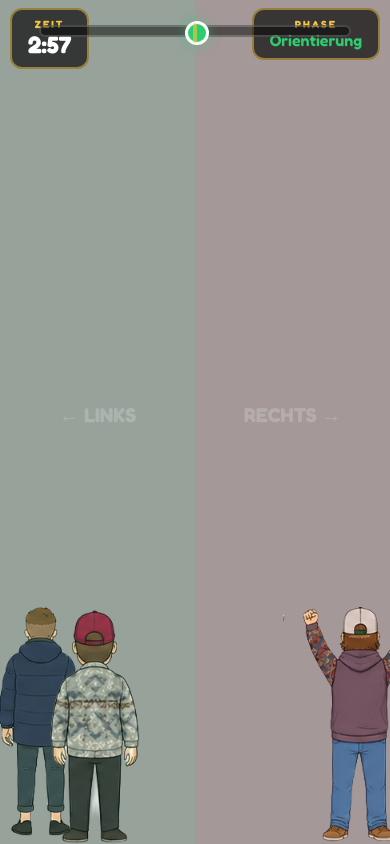
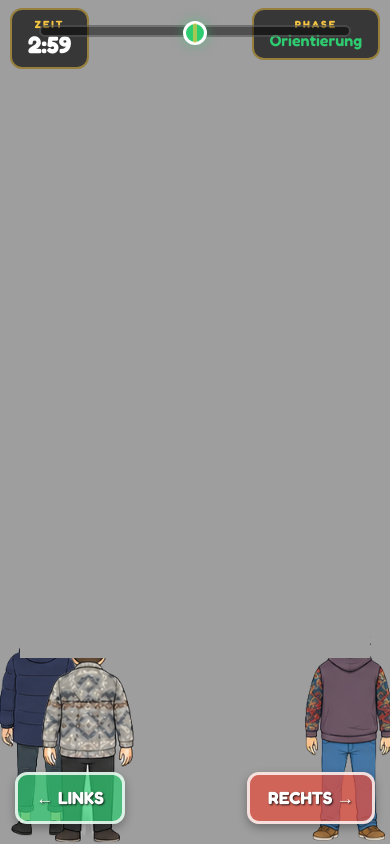
Before and after one commit to zirkumflex567-sketch/franzi, a plain HTML site: page index.html in a window 390 px wide. Both pictures are taken after a click on the button "🤠 LOS GEHT'S!". Drawn offline with Linux system fonts and the light colour scheme.

Commit message:
Mobile UX Fixes: Buttons, Size, Audio Loop, Restart Loop Bug

```diff
--- a/game.js
+++ b/game.js
@@ -8,9 +8,9 @@
   const CFG = {
     DURATION: 180,          // 3 minutes in seconds
     FAIL_ANGLE: 85,         // degrees → game over
-    CORRECTION_SPEED: 220,  // balance correction per second (reduced from 280 = harder)
-    GRAVITY_BASE: 18,       // base gravity pull (increased from 12 = harder)
-    DISTURB_BASE: 30,       // base disturbance strength (increased from 25)
+    CORRECTION_SPEED: 220,  // balance correction per second
+    GRAVITY_BASE: 25,       // base gravity pull (increased from 18 = much harder)
+    DISTURB_BASE: 45,       // base disturbance strength (increased from 30)
     HORSE_BOB_SPEED: 3,     // horse bobbing frequency
     GRACE_PERIOD: 3,        // seconds of invincibility at start
     QTE_TIMES: [45, 90, 130, 165], // 4 QTEs instead of 3, spread across the game
@@ -42,6 +42,7 @@
   };
 
   let canvas, ctx, W, H;
+  let loopId = null; // To prevent multiple loops running
 
   // === ASSET PLACEHOLDERS ===
   const assets = {
@@ -183,24 +184,33 @@
       if (e.key === 'ArrowRight') state.inputRight = false;
     });
 
-    // Touch – split screen method
-    const tl = document.getElementById('touch-left');
-    const tr = document.getElementById('touch-right');
+    // Touch – visible buttons
+    const tl = document.getElementById('btn-left');
+    const tr = document.getElementById('btn-right');
 
-    tl.addEventListener('touchstart', e => { e.preventDefault(); state.inputLeft = true; if (state.qteActive) handleQTETap(); });
-    tl.addEventListener('touchend', e => { e.preventDefault(); state.inputLeft = false; });
-    tr.addEventListener('touchstart', e => { e.preventDefault(); state.inputRight = true; if (state.qteActive) handleQTETap(); });
-    tr.addEventListener('touchend', e => { e.preventDefault(); state.inputRight = false; });
+    const handleLeftStart = (e) => { e.preventDefault(); state.inputLeft = true; if (state.qteActive) handleQTETap(); };
+    const handleLeftEnd = (e) => { e.preventDefault(); state.inputLeft = false; };
+    const handleRightStart = (e) => { e.preventDefault(); state.inputRight = true; if (state.qteActive) handleQTETap(); };
+    const handleRightEnd = (e) => { e.preventDefault(); state.inputRight = false; };
 
-    // Mouse fallback
-    tl.addEventListener('mousedown', () => { state.inputLeft = true; if (state.qteActive) handleQTETap(); });
-    tl.addEventListener('mouseup', () => { state.inputLeft = false; });
-    tr.addEventListener('mousedown', () => { state.inputRight = true; if (state.qteActive) handleQTETap(); });
-    tr.addEventListener('mouseup', () => { state.inputRight = false; });
+    // Support both touch and mouse on buttons
+    tl.addEventListener('touchstart', handleLeftStart);
+    tl.addEventListener('touchend', handleLeftEnd);
+    tl.addEventListener('mousedown', handleLeftStart);
+    tl.addEventListener('mouseup', handleLeftEnd);
+    tl.addEventListener('mouseleave', handleLeftEnd);
+
+    tr.addEventListener('touchstart', handleRightStart);
+    tr.addEventListener('touchend', handleRightEnd);
+    tr.addEventListener('mousedown', handleRightStart);
+    tr.addEventListener('mouseup', handleRightEnd);
+    tr.addEventListener('mouseleave', handleRightEnd);
   }
 
   // === START / RESTART ===
   function start() {
+    if (loopId) cancelAnimationFrame(loopId);
+
     state = {
       running: true, failed: false, won: false, balance: 0, elapsed: 0, lastTime: performance.now(),
       inputLeft: false, inputRight: false,
@@ -208,17 +218,16 @@
       dustParticles: [],
       cameraShake: { x: 0, y: 0, intensity: 0 },
       failTime: 0,
-      winTime: 0, // tracks win animation time
+      winTime: 0,
     };
     randomizeGuyPositions();
     showScreen('game-screen');
     document.getElementById('vignette').style.opacity = '0';
-    // Start music
-    if (bgMusic) {
-      bgMusic.currentTime = 0;
+    // Start music without resetting it to 0
+    if (bgMusic && bgMusic.paused) {
       bgMusic.play().catch(() => {}); // autoplay may fail without user gesture
     }
-    requestAnimationFrame(loop);
+    loopId = requestAnimationFrame(loop);
   }
 
   function restart() { start(); }
@@ -258,7 +267,7 @@
 
     // continue loop even if not running to play fail animation
     if (state.running || state.failed) {
-      requestAnimationFrame(loop);
+      loopId = requestAnimationFrame(loop);
     }
   }
 
@@ -647,7 +656,9 @@
 
       const img = assets.horseFrames[frameId];
       if (img && img.naturalWidth) {
-        const targetW = W * 0.4;
+        // Significantly larger horse: take up more screen width, especially on mobile!
+        // At least 350px wide, or 65% of screen width if that's larger. But don't exceed 600px.
+        const targetW = Math.min(Math.max(W * 0.65, 350), 600);
         const s = targetW / img.naturalWidth;
         const dw = img.naturalWidth * s;
         const dh = img.naturalHeight * s;
@@ -670,23 +681,6 @@
       ctx.arc(p.x, p.y, p.size, 0, Math.PI * 2);
       ctx.fill();
     });
-  }
-
-  function drawTouchHints() {
-    // Subtle touch zone hints
-    if (state.elapsed < 5) {
-      const alpha = Math.max(0, 1 - state.elapsed / 5) * 0.15;
-      ctx.fillStyle = `rgba(46,204,113,${alpha})`;
-      ctx.fillRect(0, 0, W / 2, H);
-      ctx.fillStyle = `rgba(231,76,60,${alpha})`;
-      ctx.fillRect(W / 2, 0, W / 2, H);
-      // Labels
-      ctx.fillStyle = `rgba(255,255,255,${alpha * 3})`;
-      ctx.font = 'bold 20px Fredoka';
-      ctx.textAlign = 'center';
-      ctx.fillText('← LINKS', W * 0.25, H / 2);
-      ctx.fillText('RECHTS →', W * 0.75, H / 2);
-    }
   }
 
   // === WIN / FAIL ===
--- a/index.html
+++ b/index.html
@@ -57,9 +57,11 @@
         </div>
       </div>
 
-      <!-- Touch zones (invisible) -->
-      <div id="touch-left" class="touch-zone"></div>
-      <div id="touch-right" class="touch-zone"></div>
+      <!-- Touch controls (visible) -->
+      <div id="mobile-controls">
+        <button id="btn-left" class="control-btn">← LINKS</button>
+        <button id="btn-right" class="control-btn">RECHTS →</button>
+      </div>
 
       <!-- Vignette effect -->
       <div id="vignette"></div>
--- a/style.css
+++ b/style.css
@@ -220,15 +220,48 @@
   box-shadow: 0 0 12px rgba(46,204,113,0.5);
 }
 
-/* Touch zones */
-.touch-zone {
-  position: absolute; top: 0; bottom: 0;
-  width: 50%; z-index: 5;
-  /* Debug: uncomment to see zones */
-  /* background: rgba(255,0,0,0.1); */
+/* Touch controls (visible) */
+#mobile-controls {
+  position: absolute;
+  bottom: 20px;
+  left: 0;
+  width: 100%;
+  display: flex;
+  justify-content: space-between;
+  padding: 0 15px;
+  z-index: 10;
+  pointer-events: none; /* Let container be transparent */
 }
-#touch-left { left: 0; }
-#touch-right { right: 0; }
+
+.control-btn {
+  pointer-events: auto; /* Buttons are clickable */
+  background: rgba(46, 204, 113, 0.7);
+  color: var(--col-white);
+  border: 3px solid rgba(255, 255, 255, 0.8);
+  border-radius: 12px;
+  padding: 12px 18px;
+  font-family: var(--font-main);
+  font-size: 1.1rem;
+  font-weight: 700;
+  box-shadow: 0 4px 10px rgba(0,0,0,0.3);
+  text-shadow: 1px 1px 2px rgba(0,0,0,0.8);
+  transition: transform 0.1s, background 0.1s;
+  /* Prevent text selection on rapid tap */
+  user-select: none;
+  -webkit-user-select: none;
+}
+
+.control-btn:active {
+  transform: translateY(4px);
+  background: rgba(46, 204, 113, 0.9);
+}
+
+#btn-right {
+  background: rgba(231, 76, 60, 0.7);
+}
+#btn-right:active {
+  background: rgba(231, 76, 60, 0.9);
+}
 
 /* Vignette */
 #vignette {
```
